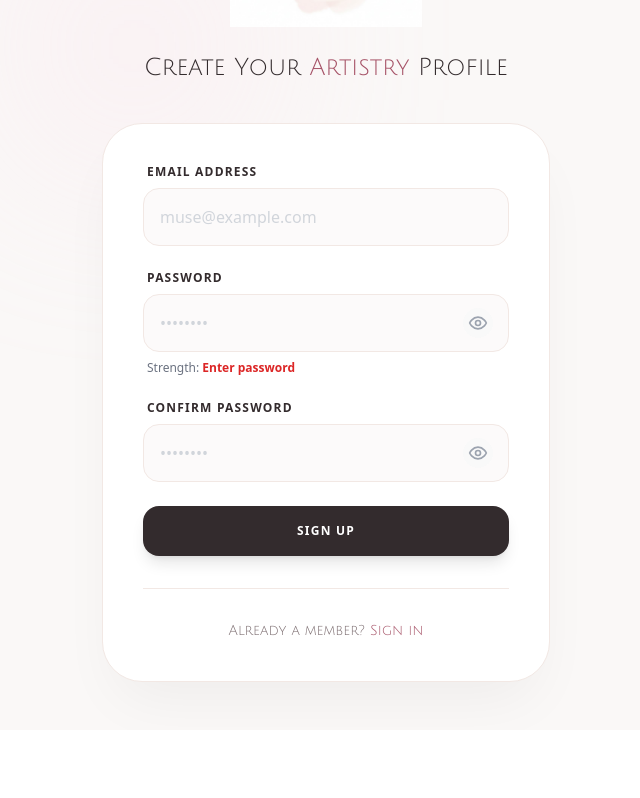
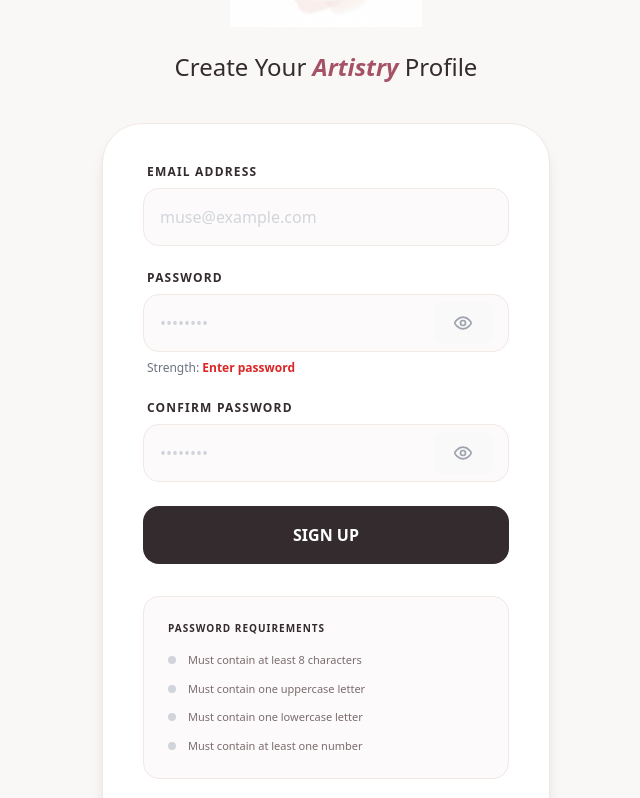
Before and after one commit to rimpleshrestha/security_cw2_frontend, a React (Vite) app: page /register in a window 1280 px wide. Shown: the part 282-1080 px from the top of the page, without its empty margins (314-954 px from the left). Before the commit the page ends 1012 px from the top, so only its background shows below. Built offline with nearby package versions, Linux system fonts and the light colour scheme; a web font is replaced by a local one.

Commit message:
registration page validation

```diff
--- a/src/pages/RegisterPage.jsx
+++ b/src/pages/RegisterPage.jsx
@@ -14,14 +14,9 @@
   const [passwordStrength, setPasswordStrength] = useState("");
   const navigate = useNavigate();
 
-  // STRENGHTENED SANITIZE: Keeps all your existing logic but adds strict bracket blocking
   const sanitize = (value) => {
     if (typeof value !== "string") return "";
-
-    // 1. Regex to strip < and > immediately so tags can't even be formed
     const noBrackets = value.replace(/[<>]/g, "");
-
-    // 2. DOMPurify as the second layer with NO tags allowed
     return DOMPurify.sanitize(noBrackets, { ALLOW_TAGS: [] });
   };
 
@@ -36,7 +31,6 @@
 
   const handlePasswordChange = (e) => {
     const value = e.target.value;
-    // Keeping your logic for password consistency
     setPassword(sanitize(value));
     setPasswordStrength(checkPasswordStrength(value));
   };
@@ -47,7 +41,6 @@
 
   const onSubmit = async (e) => {
     e.preventDefault();
-
     if (password !== confirmPassword) {
       toast.error("Passwords do not match");
       return;
@@ -68,14 +61,9 @@
       if ([200, 201].includes(response.status)) {
         toast.success("Account created successfully!");
         navigate("/signup");
-      } else {
-        toast.error("Registration failed. Please try again.");
       }
     } catch (error) {
-      toast.error(
-        error.response?.data?.message ||
-          "An error occurred during registration",
-      );
+      toast.error(error.response?.data?.message || "Registration failed");
     }
   };
 
@@ -95,7 +83,7 @@
       strokeWidth="2"
       strokeLinecap="round"
       strokeLinejoin="round"
-      className="text-gray-400 hover:text-[#A55166] transition-colors"
+      className="text-gray-400"
     >
       {visible ? (
         <>
@@ -115,19 +103,10 @@
 
   return (
     <div className="bg-[#FAF8F7] min-h-screen w-full flex flex-col items-center justify-center px-6 py-12">
-      <div className="absolute top-1/4 left-1/4 w-64 h-64 bg-[#FAD1E3] opacity-20 blur-[100px] pointer-events-none"></div>
-
       <div className="w-full max-w-md relative z-10">
         <div className="flex flex-col items-center mb-10">
-          <img
-            src={MakeupMuseLogo}
-            alt="MakeupMuse Logo"
-            className="w-48 h-auto object-contain mb-6"
-          />
-          <h2
-            className="text-2xl text-[#332B2D] font-light text-center"
-            style={{ fontFamily: "'Julius Sans One', sans-serif" }}
-          >
+          <img src={MakeupMuseLogo} alt="Logo" className="w-48 h-auto mb-6" />
+          <h2 className="text-2xl text-[#332B2D] font-light">
             Create Your{" "}
             <span className="italic font-bold text-[#A55166]">Artistry</span>{" "}
             Profile
@@ -136,7 +115,7 @@
 
         <form
           onSubmit={onSubmit}
-          className="bg-white p-10 rounded-[40px] shadow-[0_30px_60px_-15px_rgba(0,0,0,0.05)] border border-[#F2E8E4]"
+          className="bg-white p-10 rounded-[40px] shadow-lg border border-[#F2E8E4]"
         >
           <div className="space-y-6">
             <div>
@@ -165,7 +144,7 @@
                 <button
                   type="button"
                   onClick={() => setShowPassword(!showPassword)}
-                  className="absolute right-4 p-1 focus:outline-none hover:bg-gray-100 rounded-full transition-colors"
+                  className="absolute right-4 focus:outline-none"
                 >
                   <EyeIcon visible={showPassword} />
                 </button>
@@ -200,7 +179,7 @@
                 <button
                   type="button"
                   onClick={() => setShowConfirmPassword(!showConfirmPassword)}
-                  className="absolute right-4 p-1 focus:outline-none hover:bg-gray-100 rounded-full transition-colors"
+                  className="absolute right-4 focus:outline-none"
                 >
                   <EyeIcon visible={showConfirmPassword} />
                 </button>
@@ -209,17 +188,47 @@
 
             <button
               type="submit"
-              className="w-full bg-[#332B2D] text-white py-4 rounded-2xl font-bold tracking-widest text-xs uppercase hover:bg-[#A55166] transition-all duration-500 shadow-lg mt-4 active:scale-95"
+              className="w-full bg-[#332B2D] text-white py-4 rounded-2xl font-bold uppercase hover:bg-[#A55166] transition-all mt-4"
             >
               Sign Up
             </button>
           </div>
 
+          {/* PASSWORD RULES FOR DOCUMENTATION */}
+          <div className="mt-8 p-6 bg-[#FCFAFA] rounded-2xl border border-[#F2E8E4]">
+            <h3 className="text-[#332B2D] text-[10px] font-bold tracking-widest uppercase mb-4">
+              Password Requirements
+            </h3>
+            <ul className="space-y-3">
+              <li className="flex items-center text-[11px] text-[#7A6B6E]">
+                <div
+                  className={`w-2 h-2 rounded-full mr-3 ${password.length >= 8 ? "bg-green-500" : "bg-gray-300"}`}
+                ></div>
+                Must contain at least 8 characters
+              </li>
+              <li className="flex items-center text-[11px] text-[#7A6B6E]">
+                <div
+                  className={`w-2 h-2 rounded-full mr-3 ${/[A-Z]/.test(password) ? "bg-green-500" : "bg-gray-300"}`}
+                ></div>
+                Must contain one uppercase letter
+              </li>
+              <li className="flex items-center text-[11px] text-[#7A6B6E]">
+                <div
+                  className={`w-2 h-2 rounded-full mr-3 ${/[a-z]/.test(password) ? "bg-green-500" : "bg-gray-300"}`}
+                ></div>
+                Must contain one lowercase letter
+              </li>
+              <li className="flex items-center text-[11px] text-[#7A6B6E]">
+                <div
+                  className={`w-2 h-2 rounded-full mr-3 ${/\d/.test(password) ? "bg-green-500" : "bg-gray-300"}`}
+                ></div>
+                Must contain at least one number
+              </li>
+            </ul>
+          </div>
+
           <div className="mt-8 pt-8 border-t border-[#F2E8E4] text-center">
-            <p
-              className="text-[#7A6B6E] text-sm font-medium"
-              style={{ fontFamily: "'Julius Sans One', sans-serif" }}
-            >
+            <p className="text-[#7A6B6E] text-sm">
               Already a member?{" "}
               <Link
                 to="/signup"
--- a/src/pages/SignupPage.jsx
+++ b/src/pages/SignupPage.jsx
@@ -1,6 +1,6 @@
 import { useState } from "react";
 import { Link, useNavigate } from "react-router-dom";
-import DOMPurify from "dompurify"; // <<<<< Added for XSS protection
+import DOMPurify from "dompurify";
 import MakeupMuseLogo from "../assets/images/makeupmuse.jpg";
 import toast from "react-hot-toast";
 import axios from "axios";
@@ -29,17 +29,22 @@
     ? Math.max(0, 30 - Math.floor((Date.now() - otpSentTime) / 1000))
     : 0;
 
-  // Helper to sanitize user input
-  const sanitize = (value) => DOMPurify.sanitize(value);
+  // STRICT SANITIZATION: Prevents XSS by blocking brackets and cleaning the string
+  const sanitize = (value) => {
+    if (typeof value !== "string") return "";
+    // 1. Remove < and > immediately to block tag formation
+    const noBrackets = value.replace(/[<>]/g, "");
+    // 2. DOMPurify with strict no-tags policy
+    return DOMPurify.sanitize(noBrackets, { ALLOW_TAGS: [] });
+  };
 
   const handleLogin = async (e) => {
     e.preventDefault();
 
-    // Sanitize inputs before sending
     const payload = {
       email: sanitize(email),
-      password: sanitize(password),
-      captchaValue: sanitize(captchaValue),
+      password: password, // Send raw for verification, sanitized in input handler anyway
+      captchaValue: captchaValue, // Already sanitized via onChange
     };
 
     try {
@@ -80,7 +85,7 @@
   };
 
   const handleResendOtp = async () => {
-    const payload = { email: sanitize(email), password: sanitize(password) };
+    const payload = { email: sanitize(email), password: password };
 
     try {
       await axios.post(`${BACKEND_URL}/api/login`, payload);
@@ -129,7 +134,7 @@
             <div>
               <label className={labelStyles}>Email Address</label>
               <input
-                type="email"
+                type="text"
                 placeholder="muse@example.com"
                 value={email}
                 onChange={(e) => setEmail(sanitize(e.target.value))}
@@ -154,7 +159,11 @@
                   className="absolute right-4 top-10 cursor-pointer text-gray-500"
                   onClick={() => setShowPassword(!showPassword)}
                 >
-                  {showPassword ? <FaEyeSlash /> : <FaEye />}
+                  {showPassword ? (
+                    <FaEyeSlash size={20} />
+                  ) : (
+                    <FaEye size={20} />
+                  )}
                 </span>
               </div>
             )}
@@ -209,7 +218,7 @@
                 Don't have an account?{" "}
                 <Link
                   to="/register"
-                  className="text-[#A55166] font-bold hover:underline underline-offset-4 transition-all"
+                  className="text-[#A55166] font-bold hover:underline"
                 >
                   Sign Up
                 </Link>
```
